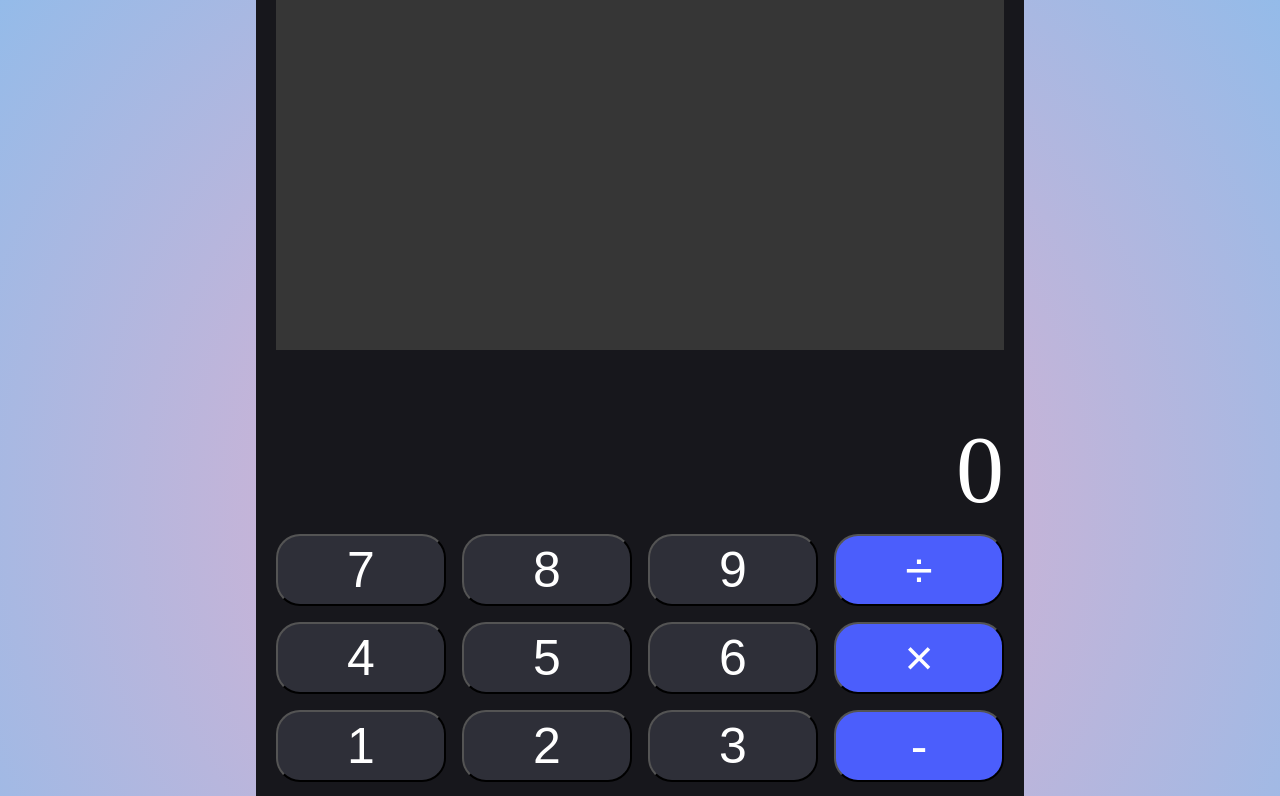
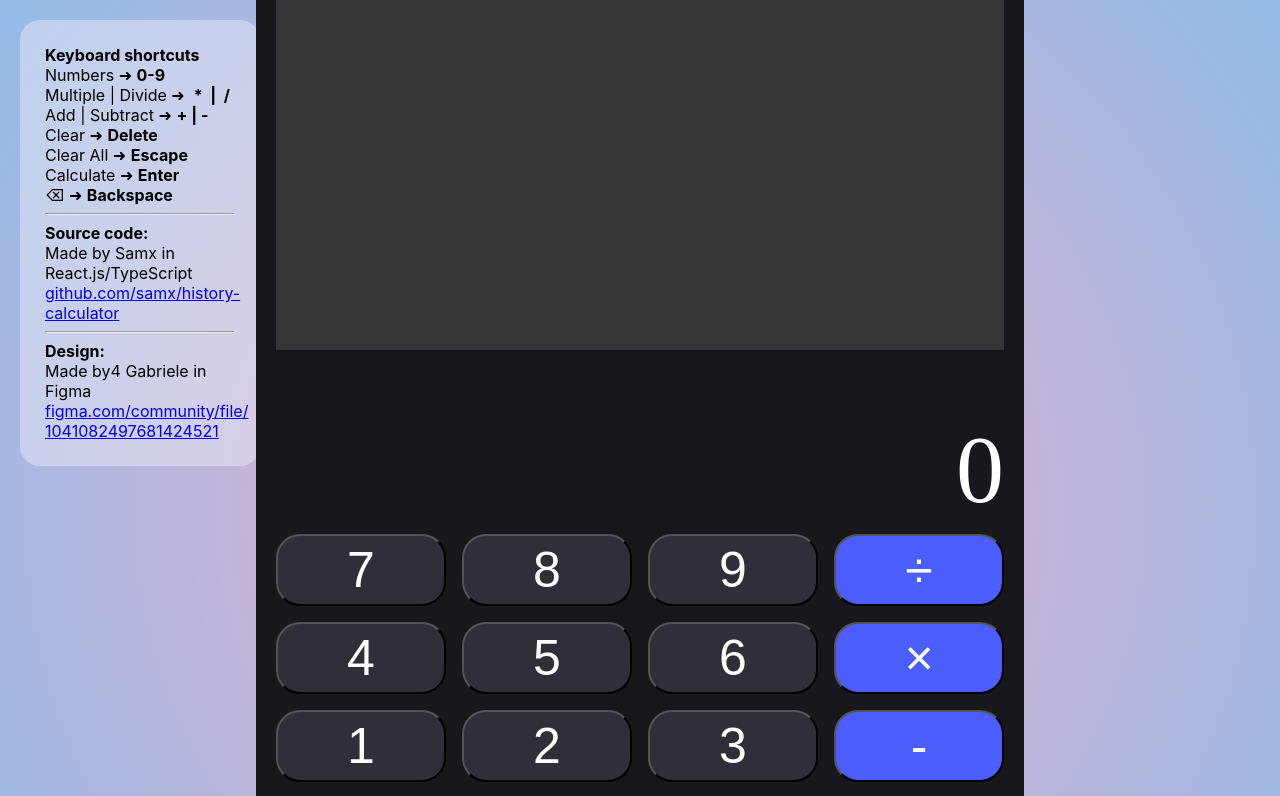
Before and after one commit to samx/history-calculator, a React (Create React App) app: page / in a window 1280 px wide. Shown: the top 796 px of the page. Built offline with nearby package versions, Linux system fonts and the light colour scheme.

Commit message:
App keyboard shortcuts information.

```diff
--- a/src/App.tsx
+++ b/src/App.tsx
@@ -3,6 +3,7 @@ import styled from "styled-components";
 import {Background} from './components/styles/Background.styled'
 import Calculator from './components/Calculator'
 import CalculatorHistoryResultAndFormula from "./components/history-list.component";
+import AppInfo from './components/AppInfo';
 
  const Container = styled.div `
   position: relative;
@@ -17,6 +18,7 @@ import CalculatorHistoryResultAndFormula from "./components/history-list.compone
 function App() {
   return (
     <Background>
+      <AppInfo></AppInfo>
       <Container>
         <CalculatorHistoryResultAndFormula />
         <Calculator/>
--- /dev/null
+++ b/src/components/AppInfo.tsx
@@ -0,0 +1,50 @@
+import styled from "styled-components";
+
+const Content = styled.div `
+    position: fixed;
+    top: 20px;
+    left: 20px;
+    background-color: #ededf775;
+    width: 190px;
+    border-radius: 20px;
+    color:black;
+    padding:25px;
+`
+type Props = {
+    resultAndFormulaData:{
+        result:string,
+        formula:[],
+    },
+    index:number
+}
+
+const AppInfo = () => {
+
+    return <Content>
+            <b>Keyboard shortcuts</b>
+            <div>Numbers ➜ <b>0-9</b></div>
+            <div>Multiple | Divide ➜&nbsp; <b>*&nbsp; |&nbsp; /</b></div>
+            <div>Add | Subtract ➜  <b>+ | -</b></div>
+            <div>Clear ➜ <b>Delete</b></div>
+            <div>Clear All ➜ <b>Escape</b></div>
+            <div>Calculate ➜ <b>Enter</b></div>
+            <div>⌫ ➜ <b>Backspace</b></div>
+            <hr/>
+            <b>Source code:</b>
+            <div>Made by Samx in React.js/TypeScript</div>
+
+            <div>
+                <a href="https://github.com/samx/history-calculator">github.com/samx/history-calculator</a>
+            </div>
+            <hr/>
+
+            <b>Design:</b>
+            <div>Made by4 Gabriele in Figma</div>
+
+            <div>
+                <a href="https://www.figma.com/community/file/1041082497681424521">figma.com/community/file/ 1041082497681424521</a>
+            </div>
+        </Content>
+}
+
+export default AppInfo;
```
